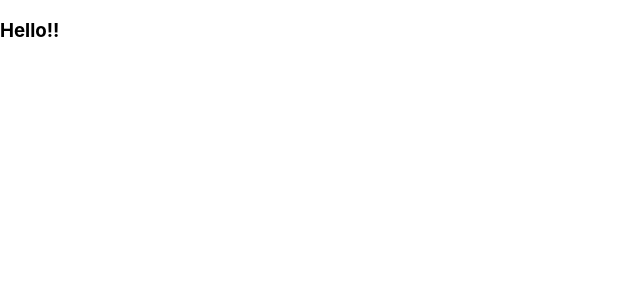
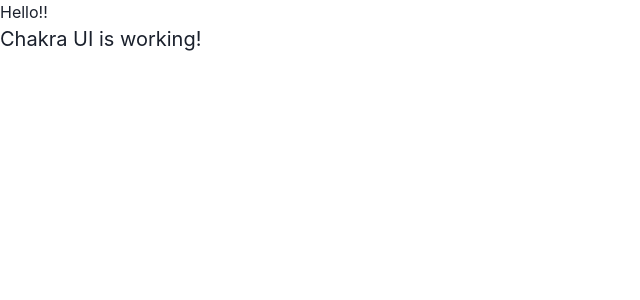
Before and after one commit to HitoroOhria/time-bucket-app-with-cloud, a Next.js app in the folder frontend/: page / in a window 1280 px wide. Shown: the top 300 px of the page, without its empty margins (0-640 px from the left). Built offline with nearby package versions, Linux system fonts and the light colour scheme.

Commit message:
Add Chakra UI.

```diff
--- a/frontend/pages/_app.tsx
+++ b/frontend/pages/_app.tsx
@@ -1,6 +1,11 @@
-import '../styles/globals.css'
-import type { AppProps } from 'next/app'
+import '../styles/globals.css';
+import type { AppProps } from 'next/app';
+import { ChakraProvider } from '@chakra-ui/react';
 
 export default function App({ Component, pageProps }: AppProps) {
-  return <Component {...pageProps} />
+  return (
+    <ChakraProvider>
+      <Component {...pageProps} />
+    </ChakraProvider>
+  );
 }
--- a/frontend/pages/index.tsx
+++ b/frontend/pages/index.tsx
@@ -1,7 +1,13 @@
-export default function Home() {
+import { FC } from 'react';
+import { Text } from '@chakra-ui/react';
+
+const Home: FC = () => {
   return (
     <div>
       <h3>Hello!!</h3>
+      <Text fontSize={'xl'}>Chakra UI is working!</Text>
     </div>
   );
-}
+};
+
+export default Home;
```
